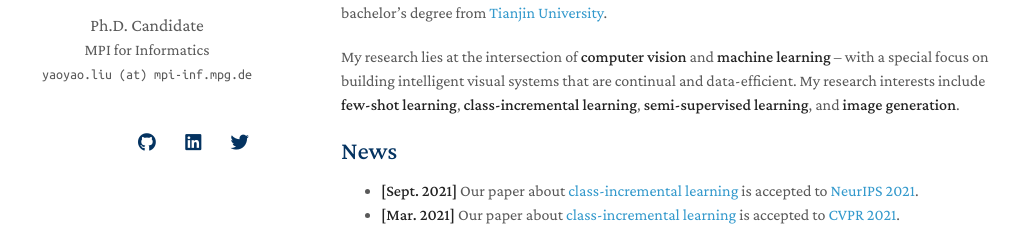
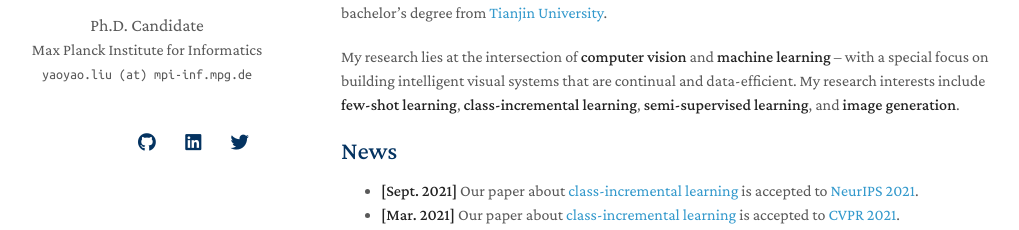
Before and after one commit to swagshaw/homepage, a Jekyll site: the page built from index.md, in a window 1280 px wide. Shown: the part 228-458 px from the top of the page, without its empty margins (129-1148 px from the left). Built offline with Jekyll 4.4.1, drawn with Linux system fonts in a browser that asks for light colours; nearby versions of some CDN libraries; comment, search, counter and statistics services are not loaded; a style sheet for code colours, icons or effects is not loaded; our own code applies the rules of GitHub Pages for plain Markdown files.

Commit message:
Update _config.yml

```diff
--- a/_config.yml
+++ b/_config.yml
@@ -1,6 +1,6 @@
 title: Yaoyao Liu
 position: Ph.D. Candidate
-affiliation: MPI for Informatics
+affiliation: Max Planck Institute for Informatics
 affiliation_link: https://www.mpi-inf.mpg.de/
 affiliation_2: Oxford
 affiliation_link_2: https://www.ox.ac.uk/
```
